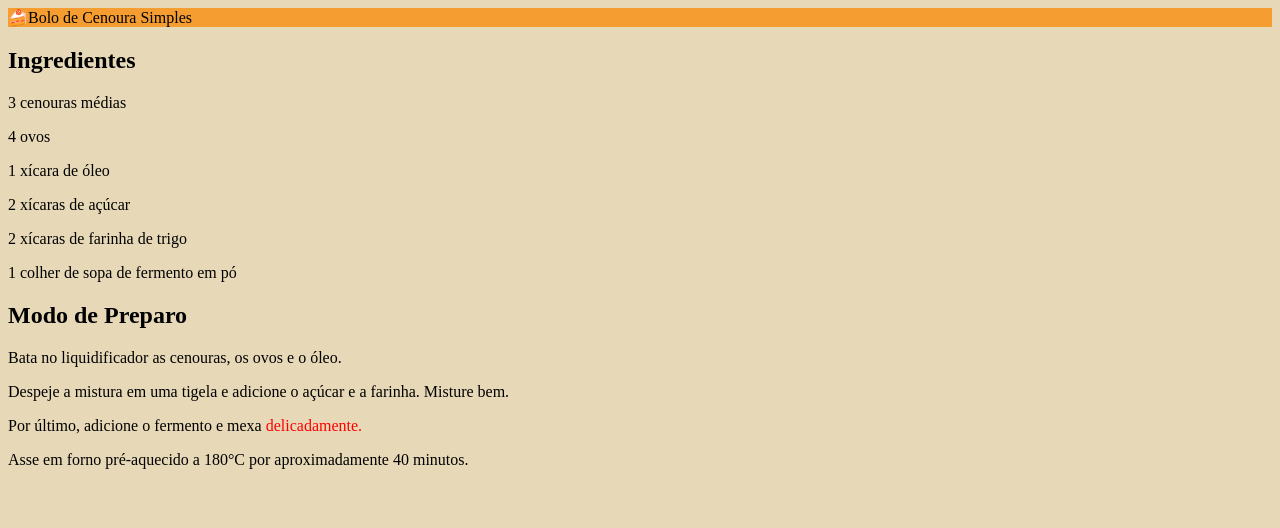
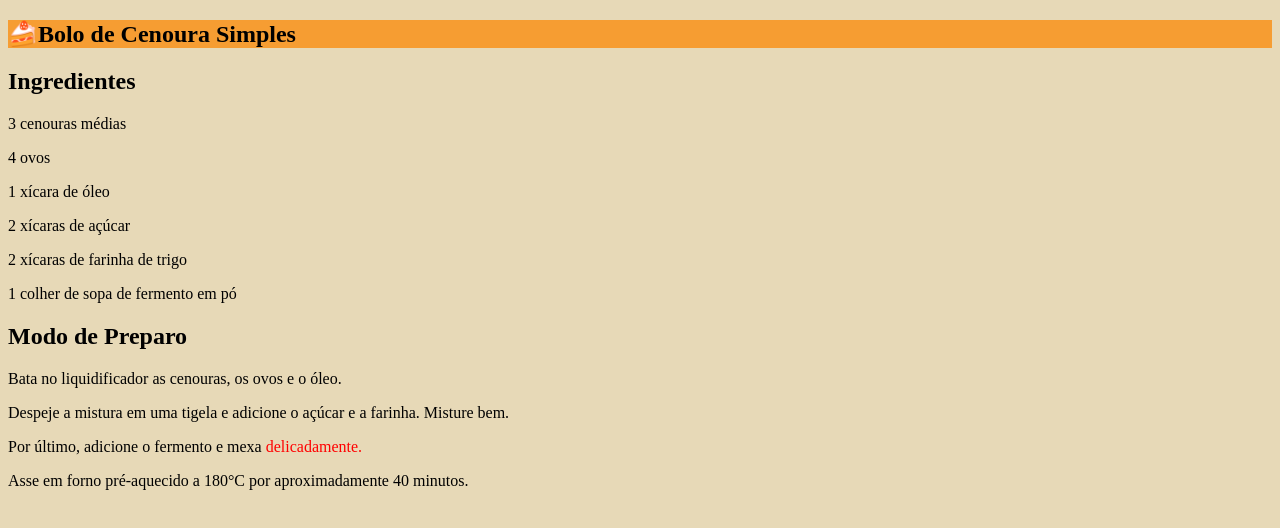
Before and after one commit to lais-vaz/meu_site, a plain HTML site: page html/minha_receita.html in a window 1280 px wide. Drawn offline with Linux system fonts and the light colour scheme.

Commit message:
aula de semantica

```diff
--- a/html/minha_receita.html
+++ b/html/minha_receita.html
@@ -10,7 +10,8 @@
     <main>
         <article>
             <header
-            style="background-color:rgba(253, 135, 0, 0.725);">🍰Bolo de Cenoura Simples
+            style="background-color:rgba(253, 135, 0, 0.725);">
+            <h1>🍰Bolo de Cenoura Simples</h1>
             </header>
 
                 <section>
@@ -23,7 +24,7 @@
                     <p>1 colher de sopa de fermento em pó</p>
                 </section>
 
-            <section>
+        <section>
             <h2>Modo de Preparo</h2>
             <p>Bata no liquidificador as cenouras, os ovos e o óleo.</p>
             <p>Despeje a mistura em uma tigela e adicione o açúcar e a farinha. Misture bem.</p>
```
